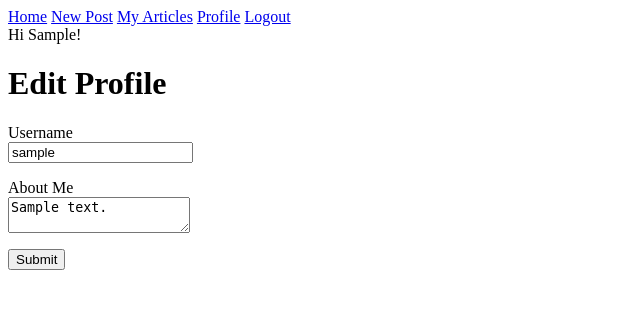
After one commit to jrferrera/artikulo, a Flask app: page /profile/edit_my_profile in a window 1280 px wide. The commit adds this page. Shown: the top 309 px of the page, without its empty margins (0-640 px from the left). Run offline with Flask 2, Linux system fonts and the light colour scheme; a user stored in the database is signed in; tables that the repository leaves empty hold one stand-in row (values such as "Sample post").

Commit message:
Added Edit Own Profile

```diff
--- a/artikulo/__init__.py
+++ b/artikulo/__init__.py
@@ -38,7 +38,7 @@ app.register_blueprint(post)
 def before_request():
 	if current_user.is_authenticated:
 		current_user.last_login = datetime.utcnow()
-		db.session.commit()
+		current_user.save()
 
 @app.shell_context_processor
 def make_shell_context():
--- a/artikulo/models.py
+++ b/artikulo/models.py
@@ -10,6 +10,10 @@ class BaseModel(object):
     db.session.add(self)
     db.session.commit()
 
+  def update(self):
+    self.updated_at = datetime.now()
+    db.session.commit()
+
   def delete(self):
     db.session.delete(self)
     db.session.commit()
--- /dev/null
+++ b/profile/forms.py
@@ -0,0 +1,17 @@
+from flask_wtf import FlaskForm
+from wtforms import StringField, TextAreaField, SubmitField
+from wtforms.validators import DataRequired, Length, ValidationError
+
+from registration.models import User
+from flask_login import current_user
+
+class EditProfileForm(FlaskForm):
+	username = StringField('Username', validators=[DataRequired()])
+	about_me = TextAreaField('About Me', validators=[Length(min = 0, max = 140)])
+	submit = SubmitField('Submit')
+
+	def validate_username(self, username):
+		user = User.query.filter_by(username = username.data).first()
+
+		if user is not None and current_user.username != username.data:
+			raise ValidationError('Username already exists.')
--- a/profile/profile.py
+++ b/profile/profile.py
@@ -1,6 +1,7 @@
-from flask import Flask, Blueprint, render_template
+from flask import Flask, Blueprint, render_template, request, flash, redirect, url_for
 from flask_login import current_user, login_required
 from registration.models import User
+from profile.forms import EditProfileForm
 
 profile = Blueprint('profile', __name__, template_folder = 'templates')
 
@@ -9,3 +10,19 @@ class Profile:
 	def show(self, username):
 		user = User.query.filter_by(username = username).first_or_404()
 		return render_template('profiles/show.html', title = 'Profile', user = user)
+
+	@login_required
+	def edit_my_profile(self):
+		edit_profile_form = EditProfileForm()
+
+		if edit_profile_form.validate_on_submit():
+			current_user.username = edit_profile_form.username.data
+			current_user.about_me = edit_profile_form.about_me.data
+			current_user.update()
+			flash('You have successfully updated your profile.')
+			return redirect(url_for('edit_my_profile'))
+		elif request.method == 'GET':
+			edit_profile_form.username.data = current_user.username
+			edit_profile_form.about_me.data = current_user.about_me
+
+		return render_template('profiles/edit_my_profile.html', title = 'Edit My Profile', edit_profile_form = edit_profile_form)
--- a/profile/routes.py
+++ b/profile/routes.py
@@ -2,3 +2,4 @@ from artikulo import app
 from profile.profile import Profile
 
 app.add_url_rule('/profile/<username>', 'show_profile', Profile().show, methods = ['GET'])
+app.add_url_rule('/profile/edit_my_profile', 'edit_my_profile', Profile().edit_my_profile, methods = ['GET', 'POST'])
--- /dev/null
+++ b/profile/templates/profiles/edit_my_profile.html
@@ -0,0 +1,27 @@
+{% extends 'layouts/base.html' %}
+
+{% block content %}
+
+<div>
+	<h1>Edit Profile</h1>
+	<form action="{{ url_for('edit_my_profile') }}" method="post">
+		{{ edit_profile_form.hidden_tag() }}
+		<p>
+			{{ edit_profile_form.username.label }}<br>
+			{{ edit_profile_form.username }}
+			{% for error in edit_profile_form.username.errors %}
+				<span>[{{ error }}]</span>
+			{% endfor %}
+		</p>
+		<p>
+			{{ edit_profile_form.about_me.label }}<br>
+			{{ edit_profile_form.about_me }}
+			{% for error in edit_profile_form.about_me.errors %}
+				<span>[{{ error }}]</span>
+			{% endfor %}
+		</p>
+		<p>{{ edit_profile_form.submit() }}</p>
+	</form>
+</div>
+
+{% endblock %}
--- a/profile/templates/profiles/show.html
+++ b/profile/templates/profiles/show.html
@@ -4,11 +4,14 @@
 
 <div>
 	<h1>Profile</h1>
+	<a href="{{ url_for('edit_my_profile') }}">Edit</a>
 	<img src="{{ user.avatar() }}" />
+	<div>Username: {{ user.username }}</div>
 	<div>Last Name: {{ user.profile[0].last_name }}</div>
 	<div>First Name: {{ user.profile[0].first_name }}</div>
 	<div>Email: {{ user.email }}</div>
 	<div>Last Login: {{ user.last_login }}</div>
+	<div>About Me: {{ user.about_me }}</div>
 
 </div>
 
```
